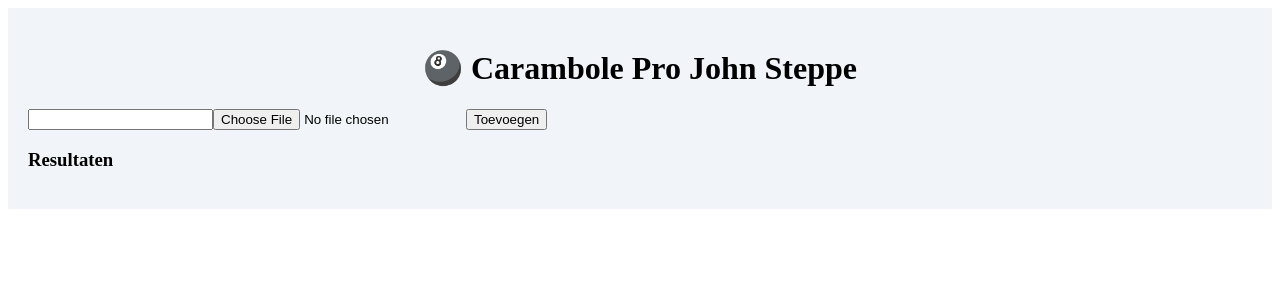
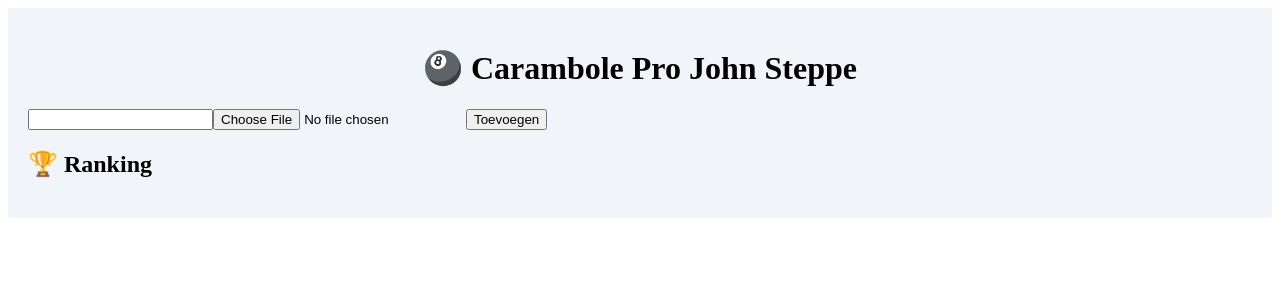
Before and after one commit to steppedavid-glitch/carambole-app, a React (Vite) app: page / in a window 1280 px wide. Shown: the top 300 px of the page. Built offline with nearby package versions, Linux system fonts and the light colour scheme.

Commit message:
Update App.jsx

```diff
--- a/src/App.jsx
+++ b/src/App.jsx
@@ -15,7 +15,7 @@ export default function App() {
   const [games, setGames] = useState([]);
   const [undoStack, setUndoStack] = useState([]);
 
-  // FOTO
+  // FOTO NIEUW
   const handlePhoto = (e) => {
     const file = e.target.files[0];
     if (!file) return;
@@ -25,6 +25,7 @@ export default function App() {
     reader.readAsDataURL(file);
   };
 
+  // FOTO UPDATE
   const updatePhoto = (id, e) => {
     const file = e.target.files[0];
     if (!file) return;
@@ -42,6 +43,7 @@ export default function App() {
     e.target.value = "";
   };
 
+  // SPELER TOEVOEGEN
   const addPlayer = () => {
     if (!name.trim()) return;
 
@@ -59,6 +61,7 @@ export default function App() {
     setPhotoKey(prev => prev + 1);
   };
 
+  // START GAME
   const startGame = () => {
     const init = {};
     selected.forEach(p => (init[p.id] = 0));
@@ -69,10 +72,10 @@ export default function App() {
     setUndoStack([]);
   };
 
+  // SCORE
   const submitScore = () => {
     const val = Number(input || 0);
 
-    // save undo
     setUndoStack(prev => [
       ...prev,
       { scores: { ...scores }, active }
@@ -115,6 +118,30 @@ export default function App() {
     setUndoStack([...undoStack]);
   };
 
+  // 📊 STATS
+  const getStats = (player) => {
+    const played = games.filter(g =>
+      g.players.find(p => p.id === player.id)
+    );
+
+    const wins = played.filter(g => g.winner.id === player.id);
+
+    const winRate = played.length
+      ? Math.round((wins.length / played.length) * 100)
+      : 0;
+
+    return {
+      played: played.length,
+      wins: wins.length,
+      winRate
+    };
+  };
+
+  // 🏆 RANKING
+  const ranking = [...players].sort((a, b) => {
+    return getStats(b).wins - getStats(a).wins;
+  });
+
   const btn = {
     height: 80,
     fontSize: 32,
@@ -131,12 +158,15 @@ export default function App() {
       {!game && (
         <div>
 
+          {/* TOEVOEGEN */}
           <input value={name} onChange={e => setName(e.target.value)} />
           <input key={photoKey} type="file" onChange={handlePhoto} />
           <button onClick={addPlayer}>Toevoegen</button>
 
+          {/* SPELERS */}
           {players.map(p => (
-            <div key={p.id} style={{ display: "flex", gap: 10, marginTop: 10 }}>
+            <div key={p.id} style={{ display: "flex", gap: 10, marginTop: 10, alignItems: "center" }}>
+
               <label>
                 {p.photo ? (
                   <img src={p.photo} style={{ width: 50, height: 50, borderRadius: "50%" }} />
@@ -146,13 +176,15 @@ export default function App() {
                 <input type="file" hidden onChange={(e) => updatePhoto(p.id, e)} />
               </label>
 
-              <button onClick={() =>
-                setSelected(prev =>
-                  prev.find(x => x.id === p.id)
-                    ? prev.filter(x => x.id !== p.id)
-                    : [...prev, p]
-                )
-              }>
+              <button
+                onClick={() =>
+                  setSelected(prev =>
+                    prev.find(x => x.id === p.id)
+                      ? prev.filter(x => x.id !== p.id)
+                      : [...prev, p]
+                  )
+                }
+              >
                 {p.name}
               </button>
 
@@ -172,16 +204,38 @@ export default function App() {
             <button onClick={startGame}>Start match</button>
           )}
 
-          <h3>Resultaten</h3>
-          {games.map((g, i) => (
-            <div key={i}>{g.winner.name} won</div>
-          ))}
+          {/* 🏆 RANKING */}
+          <h2 style={{ marginTop: 20 }}>🏆 Ranking</h2>
+
+          {ranking.map((p, i) => {
+            const s = getStats(p);
+
+            return (
+              <div key={p.id} style={{
+                display: "flex",
+                justifyContent: "space-between",
+                padding: 10,
+                marginBottom: 6,
+                background: "#fff",
+                borderRadius: 10
+              }}>
+                <div>
+                  {i + 1}. {p.name}
+                </div>
+
+                <div>
+                  🏆 {s.wins} | 🎯 {s.played} | {s.winRate}%
+                </div>
+              </div>
+            );
+          })}
         </div>
       )}
 
       {game && (
         <div>
 
+          {/* SPELERS */}
           <div style={{ display: "flex", gap: 10 }}>
             {selected.map(p => (
               <div key={p.id} style={{
```
